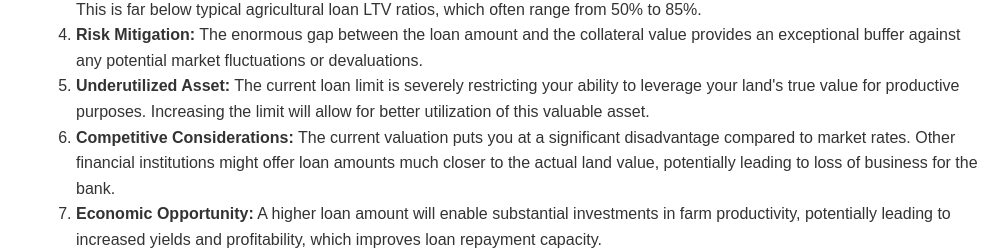
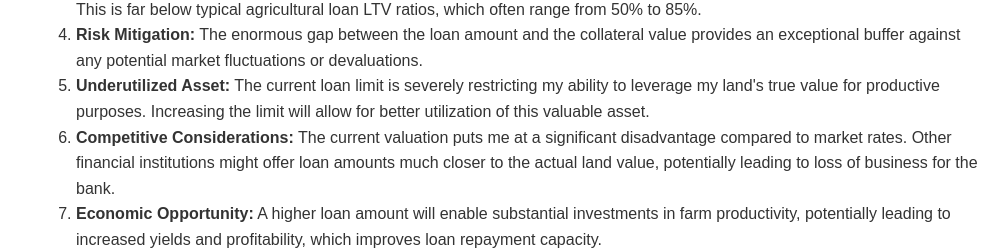
Before and after one commit to anandvip/hdfc-loan-file, a plain HTML site: page index.html in a window 1280 px wide. Shown: the part 907-1157 px from the top of the page, without its empty margins (275-1280 px from the left). Drawn offline with Linux system fonts and the light colour scheme.

Commit message:
Update index.html

```diff
--- a/index.html
+++ b/index.html
@@ -141,8 +141,8 @@
                         </ul>
                         This is far below typical agricultural loan LTV ratios, which often range from 50% to 85%.</li>
                     <li><strong>Risk Mitigation:</strong> The enormous gap between the loan amount and the collateral value provides an exceptional buffer against any potential market fluctuations or devaluations.</li>
-                    <li><strong>Underutilized Asset:</strong> The current loan limit is severely restricting your ability to leverage your land's true value for productive purposes. Increasing the limit will allow for better utilization of this valuable asset.</li>
-                    <li><strong>Competitive Considerations:</strong> The current valuation puts you at a significant disadvantage compared to market rates. Other financial institutions might offer loan amounts much closer to the actual land value, potentially leading to loss of business for the bank.</li>
+                    <li><strong>Underutilized Asset:</strong> The current loan limit is severely restricting my ability to leverage my land's true value for productive purposes. Increasing the limit will allow for better utilization of this valuable asset.</li>
+                    <li><strong>Competitive Considerations:</strong> The current valuation puts me at a significant disadvantage compared to market rates. Other financial institutions might offer loan amounts much closer to the actual land value, potentially leading to loss of business for the bank.</li>
                     <li><strong>Economic Opportunity:</strong> A higher loan amount will enable substantial investments in farm productivity, potentially leading to increased yields and profitability, which improves loan repayment capacity.</li>
                     <li><strong>Bank's Benefit:</strong> Increasing the loan amount on such a well-secured asset could provide the bank with higher interest income at very low risk.</li>
                     <li><strong>Future Relationship:</strong> Approving this increase demonstrates the bank's support for your business, strengthening your relationship and potentially leading to more business opportunities in the future.</li>
```
